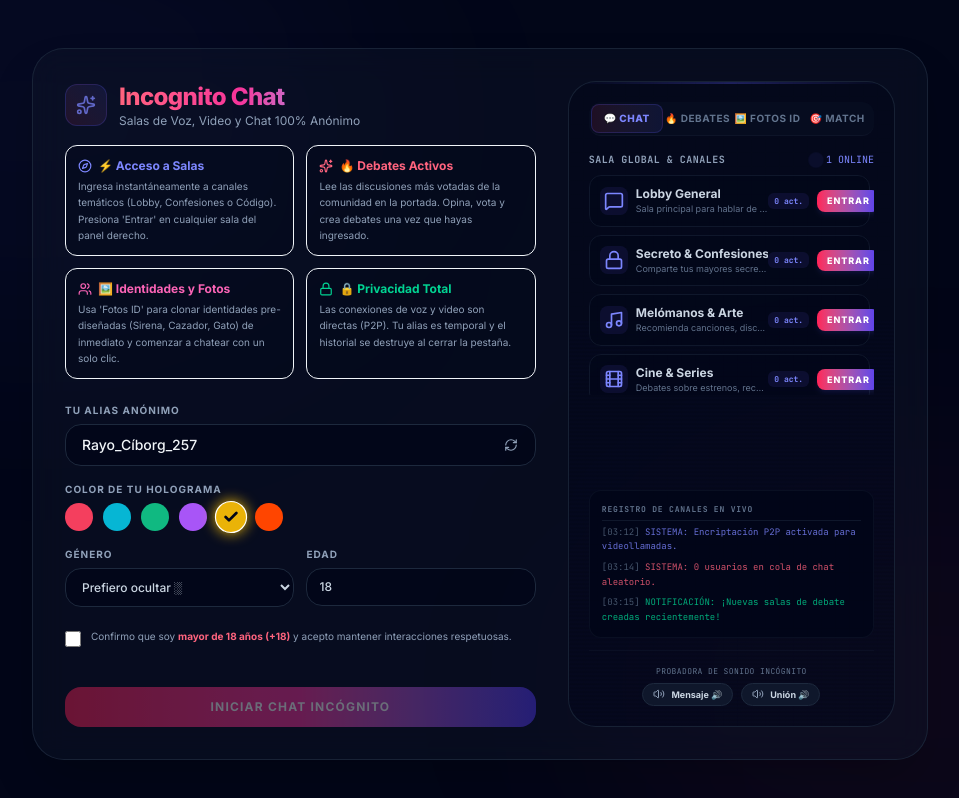
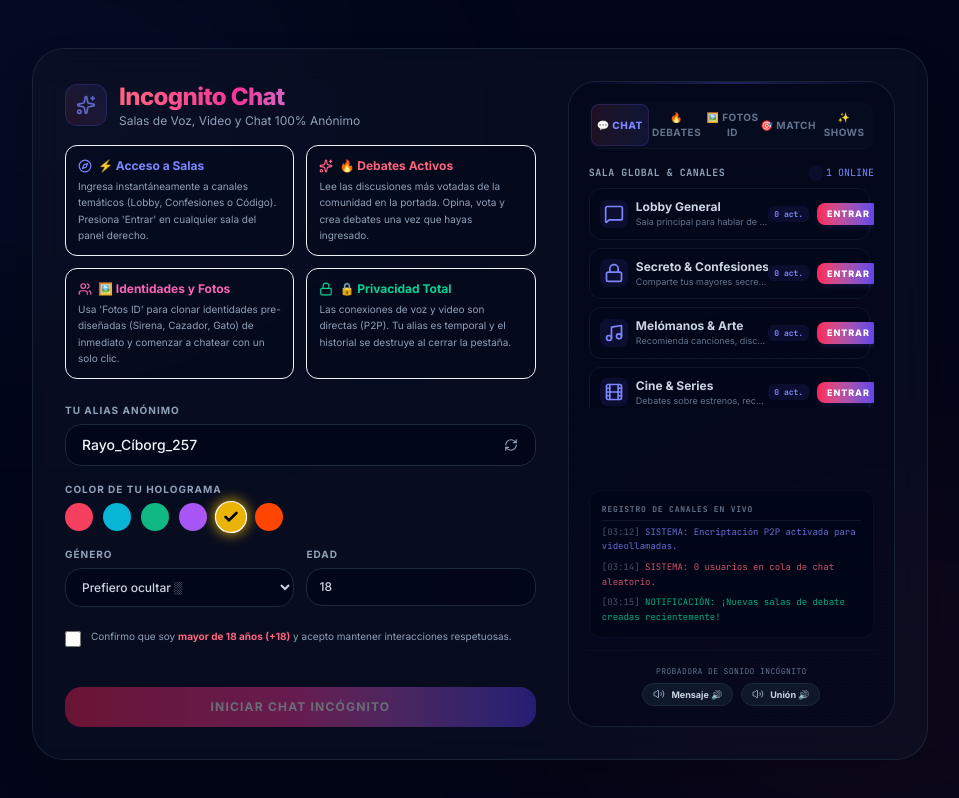
Before and after one commit to Tiendassh/New-appchat, a Next.js app: page / in a window 1280 px wide. Shown: the top 798 px of the page, without its empty margins (160-1119 px from the left). Built offline with nearby package versions, Linux system fonts and the light colour scheme.

Commit message:
feat(ui): add shows tab to navigation
Introduce a new "Shows" tab to the interface and update the state management to support the additional view.

```diff
--- a/app/page.tsx
+++ b/app/page.tsx
@@ -117,7 +117,7 @@ export default function AnonymousChatApp() {
   const [lobbyStats, setLobbyStats] = useState({ totalOnline: 1, searchingRandomCount: 0 });
   const [rooms, setRooms] = useState<(RoomInfo & { activeUsers: number })[]>([]);
   const [roomUsers, setRoomUsers] = useState<Partial<User>[]>([]);
-  const [coverTab, setCoverTab] = useState<'chat' | 'debates' | 'photos' | 'match'>('chat');
+  const [coverTab, setCoverTab] = useState<'chat' | 'debates' | 'photos' | 'match' | 'shows'>('chat');
 
   // Debate Forums States (Moved up to prevent early access)
   const [debates, setDebates] = useState<DebateTopic[]>([]);
@@ -1426,6 +1426,20 @@ export default function AnonymousChatApp() {
                 }`}
               >
                 🎯 Match
+              </button>
+              <button
+                type="button"
+                onClick={() => {
+                  setCoverTab('shows');
+                  playInteractionMode('select');
+                }}
+                className={`flex-1 py-1.5 text-[10px] font-bold uppercase tracking-wider rounded-lg transition-all cursor-pointer text-center ${
+                  coverTab === 'shows'
+                    ? 'bg-gradient-to-r from-rose-500/10 to-indigo-500/10 border border-indigo-500/20 text-fuchsia-400 font-extrabold'
+                    : 'text-slate-500 hover:text-slate-300'
+                }`}
+              >
+                ✨ Shows
               </button>
             </div>
 
@@ -1832,6 +1846,47 @@ export default function AnonymousChatApp() {
                 </motion.div>
               )}
 
+              {/* TAB 5: LIVE SHOWS (Simulated) */}
+              {coverTab === 'shows' && (
+                <motion.div
+                  initial={{ opacity: 0, y: 5 }}
+                  animate={{ opacity: 1, y: 0 }}
+                  className="space-y-3 flex flex-col justify-between h-full"
+                >
+                  <div className="space-y-2 text-center h-full flex flex-col justify-center items-center">
+                    <h4 className="text-[12px] font-bold text-fuchsia-400 uppercase tracking-widest mb-2 flex items-center gap-1.5">
+                      <span className="w-2 h-2 rounded-full bg-red-500 animate-pulse" />
+                      Shows en Vivo
+                    </h4>
+
+                    <div className="relative w-28 h-28 mx-auto flex items-center justify-center mt-2">
+                      {/* Spotlight effects */}
+                      <div className="absolute top-0 -left-10 w-20 h-40 bg-fuchsia-500/10 blur-xl rotate-[30deg] animate-pulse" />
+                      <div className="absolute top-0 -right-10 w-20 h-40 bg-pink-500/10 blur-xl -rotate-[30deg] animate-pulse" style={{ animationDelay: '1s' }} />
+
+                      <div className="absolute inset-0 rounded-full border border-dashed border-fuchsia-500/30 animate-[spin_8s_linear_infinite]" />
+                      <div className="w-16 h-16 rounded-full bg-fuchsia-500/10 flex items-center justify-center border border-fuchsia-500/40 shadow-[0_0_20px_rgba(217,70,239,0.3)] z-10">
+                        <Video className="w-7 h-7 text-fuchsia-400" />
+                      </div>
+
+                      {/* Viewers particles */}
+                      <div className="absolute -top-2 left-4 w-6 h-6 rounded-full bg-white/5 border border-white/10 flex items-center justify-center text-[10px] animate-bounce" style={{ animationDelay: '0.1s' }}>👁️</div>
+                      <div className="absolute bottom-0 -right-2 w-6 h-6 rounded-full bg-white/5 border border-white/10 flex items-center justify-center text-[10px] animate-bounce" style={{ animationDelay: '0.4s' }}>🔥</div>
+                      <div className="absolute top-10 -left-6 w-6 h-6 rounded-full bg-white/5 border border-white/10 flex items-center justify-center text-[10px] animate-bounce" style={{ animationDelay: '0.7s' }}>✨</div>
+                    </div>
+
+                    <div className="mt-6 px-2 space-y-1.5 text-center flex-1 flex flex-col justify-center">
+                      <p className="text-[10px] text-slate-300 font-bold leading-relaxed uppercase tracking-wider">
+                        Únete a Transmisiones Públicas
+                      </p>
+                      <p className="text-[9px] text-slate-500 leading-relaxed max-w-[240px] mx-auto">
+                        Inicia sesión para descubrir y participar en <strong className="text-fuchsia-400">Shows en vivo</strong> de la comunidad. Puedes ser espectador, enviar reacciones, o iniciar tu propio show público.
+                      </p>
+                    </div>
+                  </div>
+                </motion.div>
+              )}
+
             </div>
 
             {/* Sound testing section (Always available at the bottom for playful testing) */}
```
